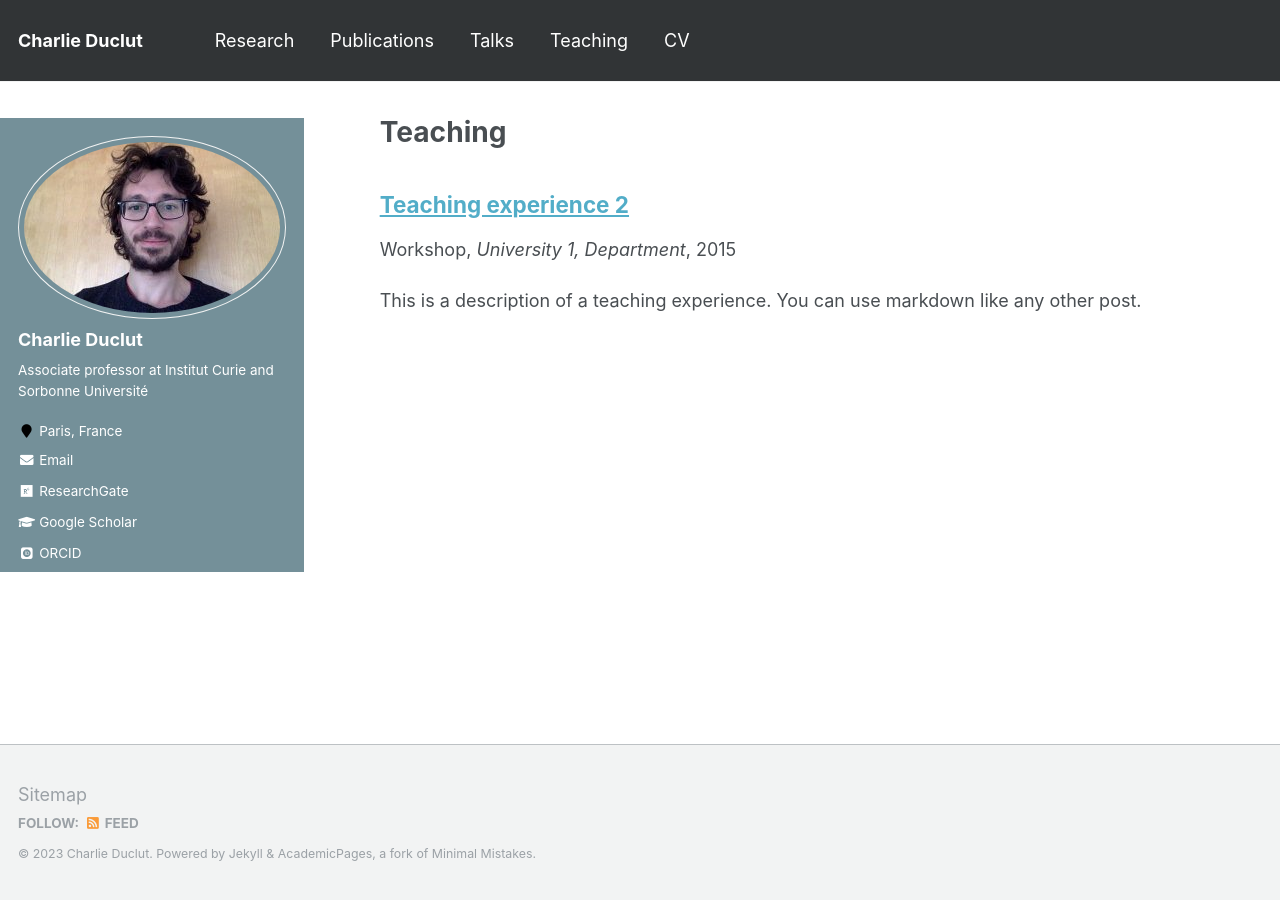
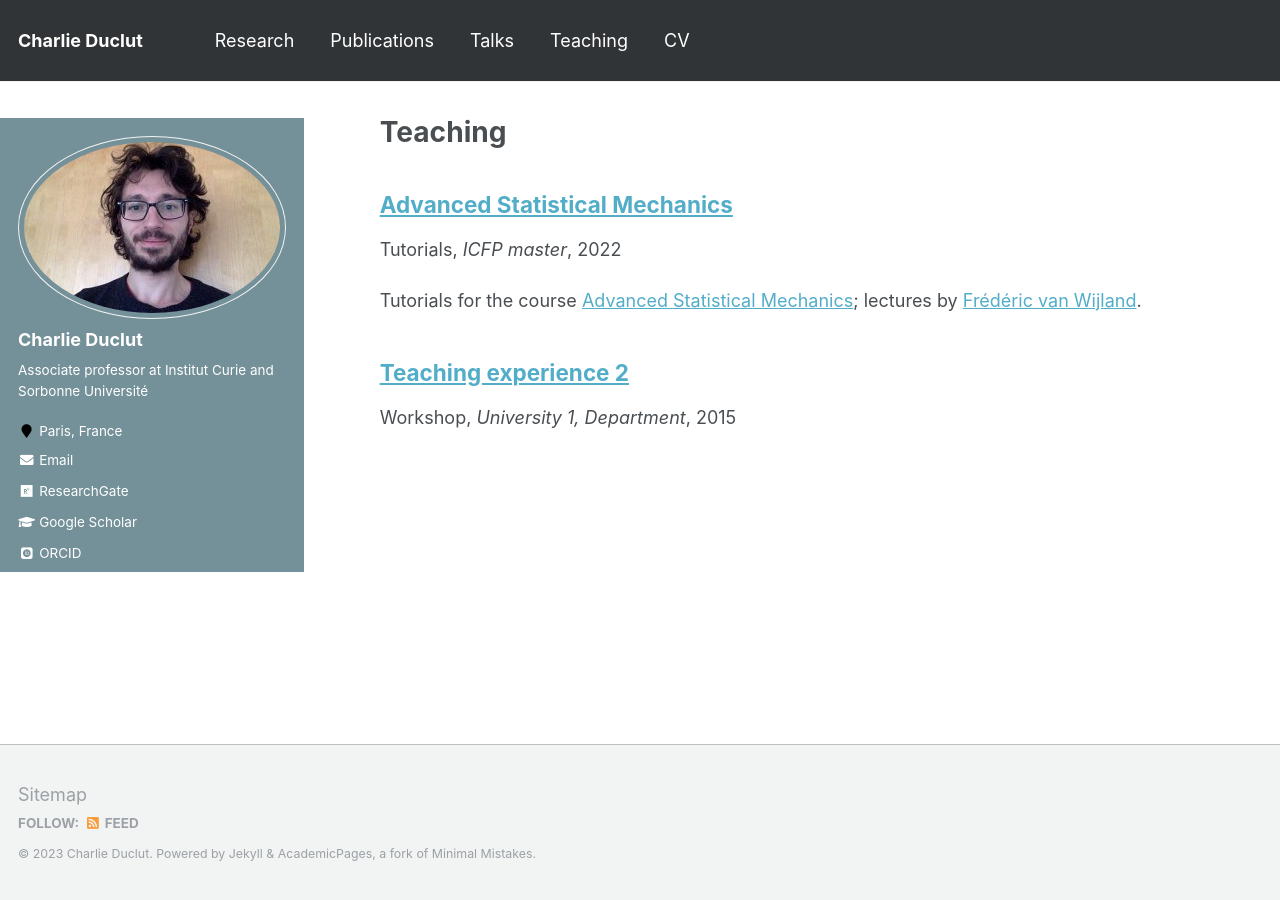
Before and after one commit to charlieduclut/charlieduclut.github.io, a Jekyll site: the page built from _pages/teaching.html, in a window 1280 px wide. Built offline with Jekyll 4.4.1, drawn with Linux system fonts in a browser that asks for light colours; some web fonts are replaced; a file with an impossible date is left out.

Commit message:
continued

```diff
--- a/_teaching/2015-spring-teaching-2.md
+++ /dev/null
@@ -1,20 +0,0 @@
----
-title: "Teaching experience 2"
-collection: teaching
-type: "Workshop"
-permalink: /teaching/2015-spring-teaching-1
-venue: "University 1, Department"
-date: 2015-01-01
-location: "City, Country"
----
-
-This is a description of a teaching experience. You can use markdown like any other post.
-
-Heading 1
-======
-
-Heading 2
-======
-
-Heading 3
-======
```
Also changed, not shown: _teaching/ICFP_nonequilibrium_statmech.md (+1 -1 lines), _teaching/teaching-2.md (added, +9 -0 lines).
